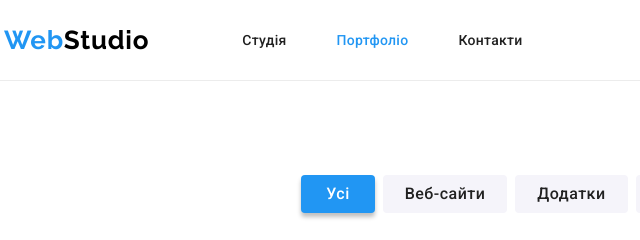
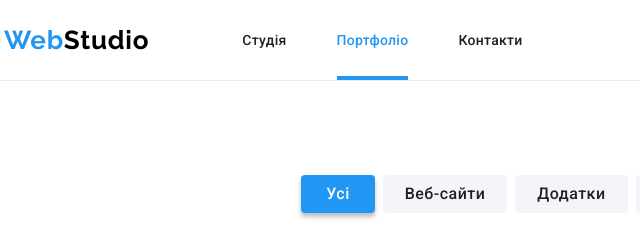
Before and after one commit to Pshenichka1/goit-markup-hw-05-01, a plain HTML site: page portfolio.html in a window 1280 px wide. Shown: the top 240 px of the page, 51-691 px from the left. Drawn offline with nearby package versions, Linux system fonts and the light colour scheme.

Commit message:
DZ 5 виправлення

```diff
--- a/css/styles.css
+++ b/css/styles.css
@@ -152,7 +152,7 @@ body {
     left: 0;
     bottom: 0;
 }
-.site-nav-link:hover::after {
+    .site-nav-link.current::after {
     opacity: 1;
 }
 
@@ -192,6 +192,7 @@ body {
 .site-nav-link:focus,
 .site-nav-link.current {
     color: var(--color-blue);
+    opacity: 1;
 }
 .site-nav-link,
 .contacts,
```
